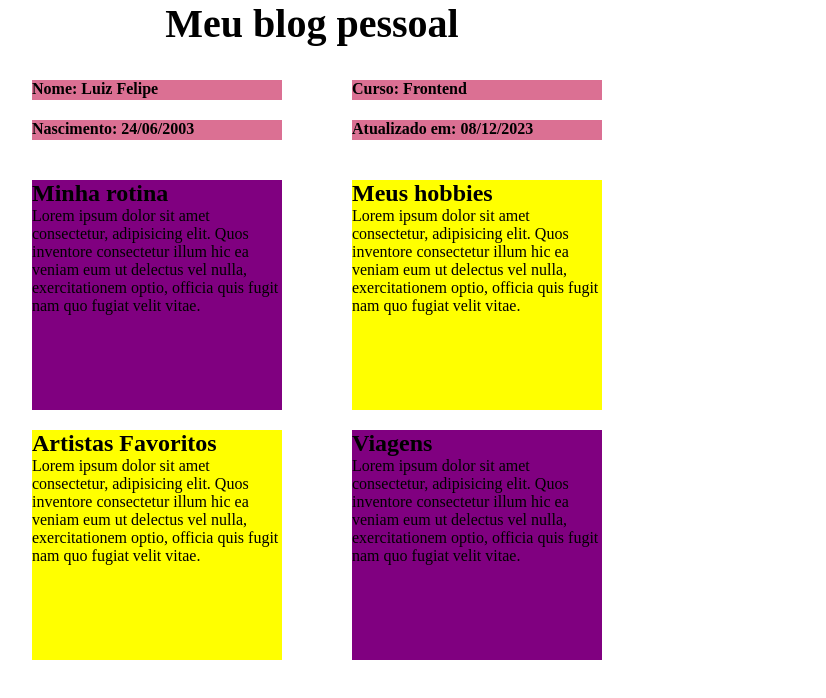
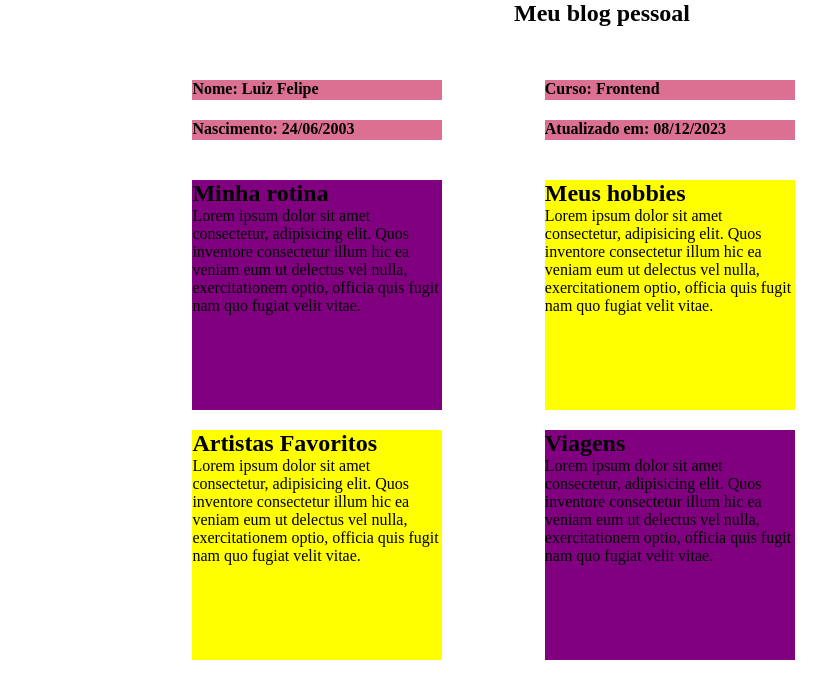
Before and after one commit to luizfelipe0854/FrontendDodev, a plain HTML site: page exercicio3/index.html in a window 1280 px wide. Shown: the whole page, without its empty margins (38-864 px from the left). Drawn offline with Linux system fonts and the light colour scheme.

Commit message:
adicionando exercicios 3 e 4 e modificando exercicio 3

```diff
--- a/exercicio3/style.css
+++ b/exercicio3/style.css
@@ -4,23 +4,17 @@
     box-sizing: border-box;
 }
 
-body{
-    width: 700px;
-    height: 100vh;
-}
-
 .titulo{
+    max-width: 80%;
+    margin: 0 auto;
     height: 80px;
-}
-
-.titulo h1{
-    width: 100%;
-    font-size: 40px;
     text-align: center;
 }
 
 .cabecalho{
-    width: 100%;
+    max-width: 80%;
+    max-width: 80%;
+    margin: 0 auto;
     height: 100px;
 }
 
@@ -38,8 +32,8 @@
 }
 
 .notas{
-    width: 100%;
-    height: 100%;
+    max-width: 80%;
+    margin: 0 auto;
 }
 
 .note{
@@ -57,7 +51,3 @@
 .roxo{
     background-color: purple;
 }
-
-.note h2{
-
-}
--- /dev/null
+++ b/exercicio4/style.css
@@ -0,0 +1,27 @@
+*{
+    margin: 0;
+    padding: 0;
+    box-sizing: border-box;
+}
+
+.cabecalho{
+    max-width: 80%;
+    margin: 0 auto;
+    text-align: center;
+    background-color: brown;
+}
+
+.conteudo{
+    max-width: 90vw;
+    height: 100vh;
+    margin: 30px auto;
+    background-color: purple;
+}
+
+.card{
+    width: 40vw;
+    margin: 1vw 2.5vw;
+    height: 100px;
+    background-color: aqua;
+    float: left;
+}
--- /dev/null
+++ b/exercicio5/style.css
@@ -0,0 +1,27 @@
+*{
+    margin: 0;
+    padding: 0;
+    box-sizing: border-box;
+}
+
+.cabecalho{
+    max-width: 80%;
+    margin: 0 auto;
+    text-align: center;
+    background-color: brown;
+}
+
+.conteudo{
+    max-width: 90vw;
+    height: 100vh;
+    margin: 30px auto;
+    background-color: purple;
+}
+
+.card{
+    width: 25vw;
+    margin: 1vw 2.5vw;
+    height: 100px;
+    background-color: aqua;
+    float: left;
+}
```
Also changed, not shown: exercicio4/index.html (added, +34 -0 lines), exercicio5/index.html (added, +37 -0 lines).
